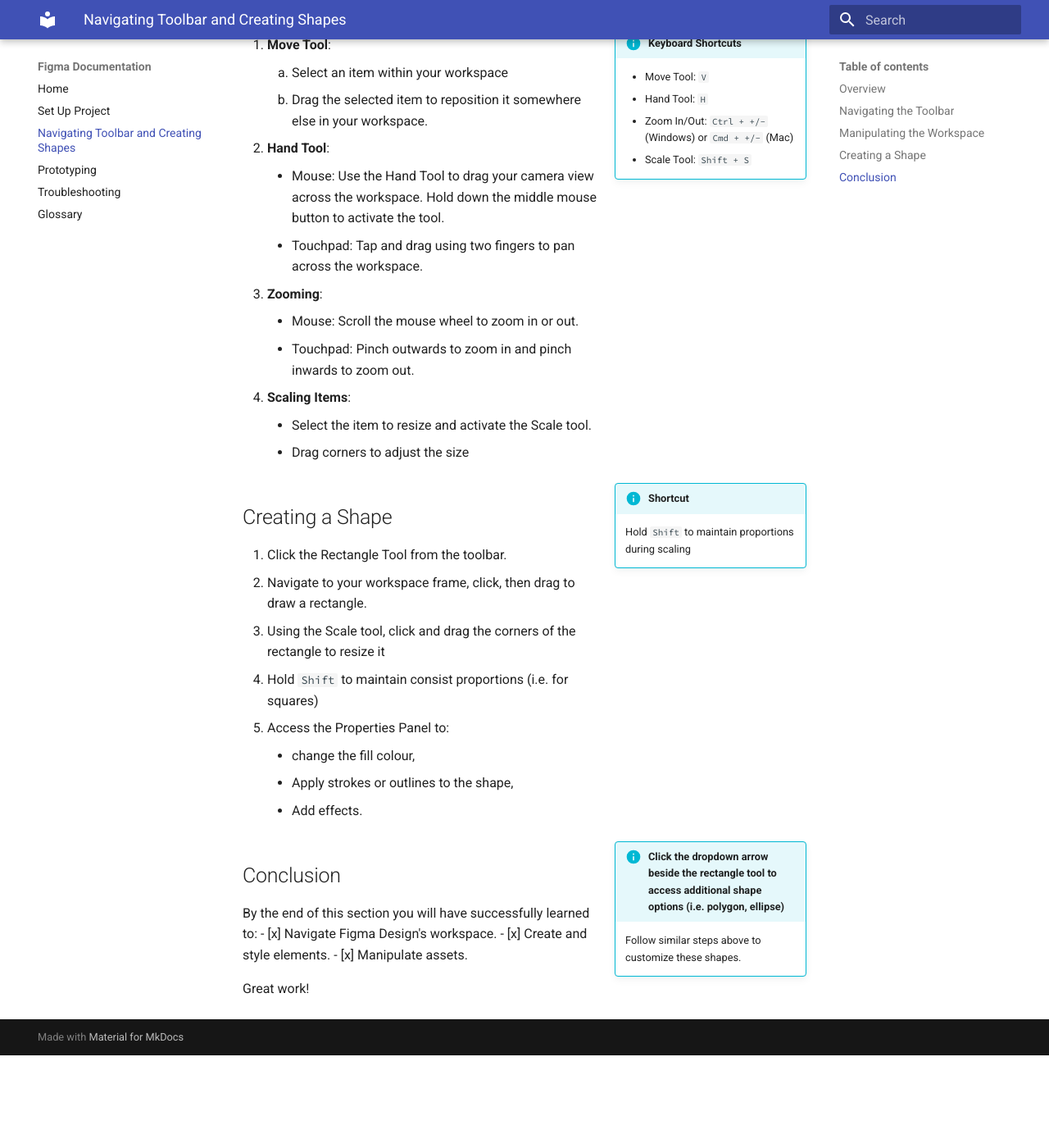
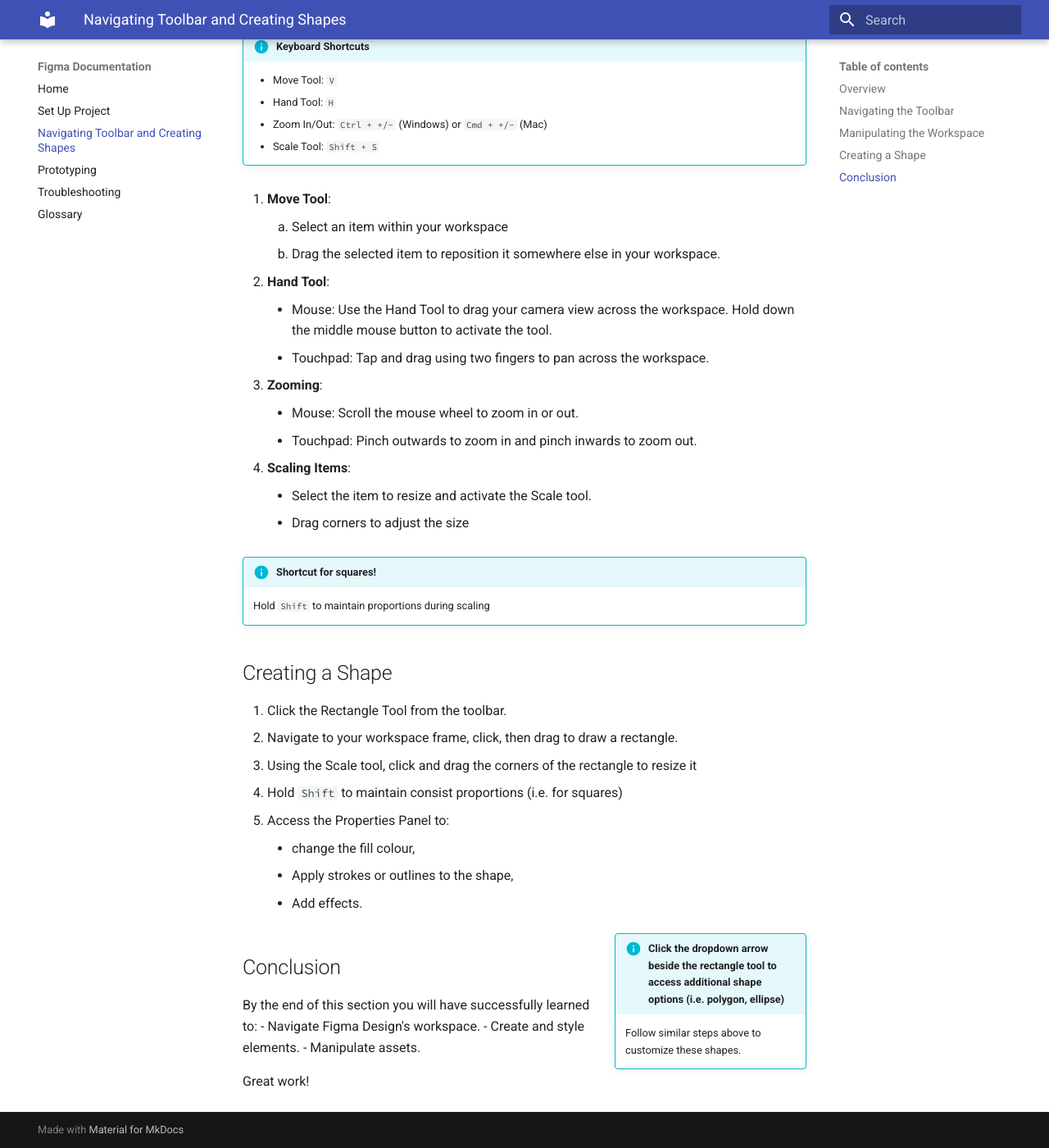
Before and after one commit to ThincutBacon/COMP-2216-Documentation, an MkDocs documentation site: the page built from docs/section2.md, in a window 1280 px wide and 1400 px high, scrolled down 665 px. Shown: the whole window at 82% size. Built offline with MkDocs 1.6.1 and Material for MkDocs 9.7.7, drawn with Linux system fonts in a browser that asks for light colours; before the commit the page ends 1952 px from its top, so only the background shows below that.

Commit message:
Remove inline info boxes

```diff
--- a/docs/section2.md
+++ b/docs/section2.md
@@ -36,7 +36,7 @@
     - Select the item to resize and activate the Scale tool.
     - Drag corners to adjust the size
 
-!!! info inline end "Shortcut"
+!!! info "Shortcut for squares!"
     Hold `Shift` to maintain proportions during scaling
 
 ## Creating a Shape
@@ -54,8 +54,8 @@
 
 ## Conclusion
 By the end of this section you will have successfully learned to:
-- [x] Navigate Figma Design's workspace.
-- [x] Create and style elements.
-- [x] Manipulate assets.
+- Navigate Figma Design's workspace.
+- Create and style elements.
+- Manipulate assets.
 
 Great work!
```
Also changed, not shown: other parts of docs/section2.md (+1 -1 lines).
